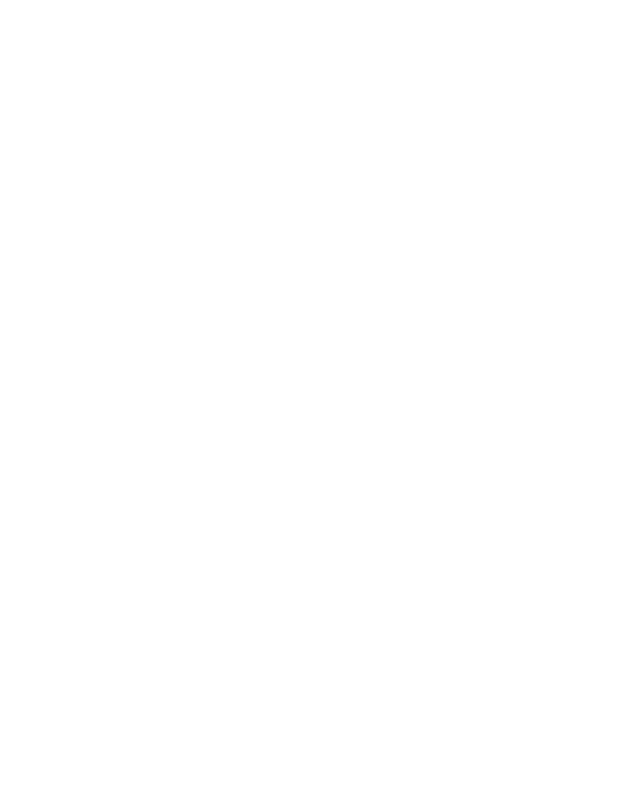
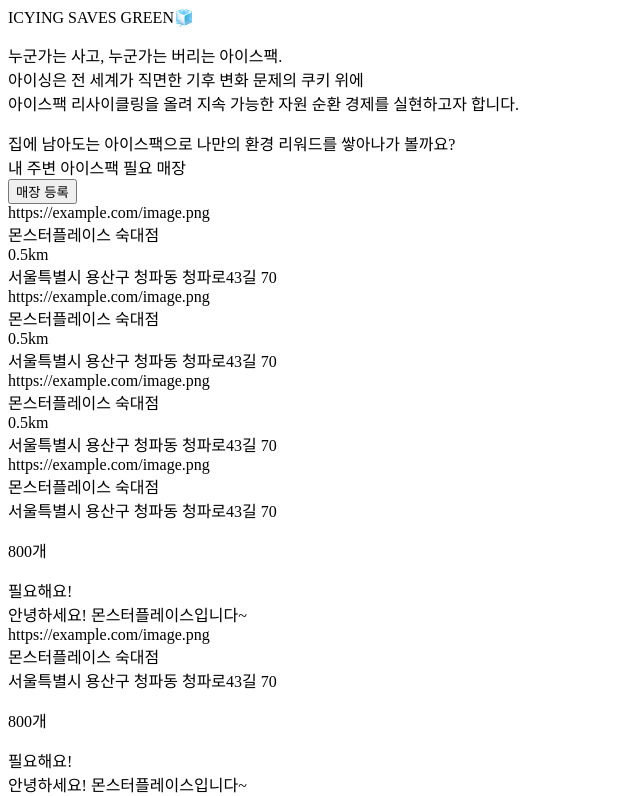
Before and after one commit to gdsckoreahackathon2022/04_ICYING, a React (Create React App) app in the folder icying/: page / in a window 1280 px wide. Before the commit this address had no page. Shown: the top 796 px of the page, without its empty margins (0-640 px from the left). Built offline with nearby package versions, Linux system fonts and the light colour scheme; the HTML template or start-up script is replaced by a standard one.

Commit message:
FEAT: make NeedPage base components

```diff
--- a/icying/src/App.js
+++ b/icying/src/App.js
@@ -1,5 +1,6 @@
 import React from 'react';
 import { BrowserRouter, Route, Routes } from "react-router-dom";
+import MainPage from './components/NeedPage/MainPage';
 
 function App() {
   return (
@@ -8,6 +9,7 @@
       {/* <NavBar/> */}
         <div>
           <Routes>
+            <Route exact path="/" element={<MainPage />}></Route>
             {/* <Route path="/mypage" element={<MyPage />}></Route> */}
           </Routes>
         </div>
--- /dev/null
+++ b/icying/src/components/NeedPage/MainPage.js
@@ -0,0 +1,20 @@
+import React from 'react';
+import NeedPage from './NeedPage'
+
+function MainPage() {
+
+  return (
+    <div>
+      <div>ICYING SAVES GREEN🧊</div>
+      <div>
+        <p>누군가는 사고, 누군가는 버리는 아이스팩. <br />
+        아이싱은 전 세계가 직면한 기후 변화 문제의 쿠키 위에<br />
+        아이스팩 리사이클링을 올려 지속 가능한 자원 순환 경제를 실현하고자 합니다.</p>
+        집에 남아도는 아이스팩으로 나만의 환경 리워드를 쌓아나가 볼까요?
+      </div>
+      <NeedPage />
+    </div>
+  )
+}
+
+export default MainPage;
--- /dev/null
+++ b/icying/src/components/NeedPage/NeedPage.js
@@ -0,0 +1,17 @@
+import React from 'react';
+import PlaceList from './PlaceList';
+import PlaceRead from './PlaceRead';
+
+function NeedPage() {
+
+  return (
+    <div>
+      <div>내 주변 아이스팩 필요 매장</div>
+      <button>매장 등록</button>
+      <PlaceList />
+      <PlaceRead />
+    </div>
+  )
+}
+
+export default NeedPage;
--- /dev/null
+++ b/icying/src/components/NeedPage/PlaceList.js
@@ -0,0 +1,51 @@
+import React from 'react';
+
+function PlaceList() {
+  const places = [
+    {
+      restaurant_id: "1",
+      name: "몬스터플레이스 숙대점",
+      address: "서울특별시 용산구 청파동 청파로43길 70",
+      latitude: 126.19893898,
+      longitude: 36.1231412,
+      distance: "0.5km",
+      logo_image_url: "https://example.com/image.png",
+      is_full: false
+    }, {
+      restaurant_id: "2",
+      name: "몬스터플레이스 숙대점",
+      address: "서울특별시 용산구 청파동 청파로43길 70",
+      latitude: 126.19893898,
+      longitude: 36.1231412,
+      distance: "0.5km",
+      logo_image_url: "https://example.com/image.png",
+      is_full: false
+    }, {
+      restaurant_id: "3",
+      name: "몬스터플레이스 숙대점",
+      address: "서울특별시 용산구 청파동 청파로43길 70",
+      latitude: 126.19893898,
+      longitude: 36.1231412,
+      distance: "0.5km",
+      logo_image_url: "https://example.com/image.png",
+      is_full: false
+    }
+  ];
+  const renderPlaces = places && places.map(place => {
+    return (
+      <div className='place' key={place.restaurant_id}>
+        <div>{place.logo_image_url}</div>
+        <div>{place.name}</div>
+        <div>{place.distance}</div>
+        <div>{place.address}</div>
+      </div>
+    )
+  })
+  return (
+    <div>
+      <div>{renderPlaces}</div>
+    </div>
+  )
+}
+
+export default PlaceList;
--- /dev/null
+++ b/icying/src/components/NeedPage/PlaceRead.js
@@ -0,0 +1,54 @@
+import React from 'react';
+
+function PlaceRead() {
+  const places = [
+    {
+      restaurant_id: 1,
+      name: "몬스터플레이스 숙대점",
+      address: "서울특별시 용산구 청파동 청파로43길 70",
+      latitude: 126.19893898,
+      longitude: 36.1231412,
+      ice_need_number: "800",
+      logo_image_url: "https://example.com/image.png",
+      descript: "안녕하세요! 몬스터플레이스입니다~"
+    }, {
+      restaurant_id: 2,
+      name: "몬스터플레이스 숙대점",
+      address: "서울특별시 용산구 청파동 청파로43길 70",
+      latitude: 126.19893898,
+      longitude: 36.1231412,
+      ice_need_number: "800",
+      logo_image_url: "https://example.com/image.png",
+      descript: "안녕하세요! 몬스터플레이스입니다~"
+    }, {
+      restaurant_id: 3,
+      name: "몬스터플레이스 숙대점",
+      address: "서울특별시 용산구 청파동 청파로43길 70",
+      latitude: 126.19893898,
+      longitude: 36.1231412,
+      ice_need_number: "free",
+      logo_image_url: "https://example.com/image.png",
+      descript: "안녕하세요! 몬스터플레이스입니다~"
+    }
+  ];
+  const renderPlaces = places && places.map(place => {
+    const ice_num = place.ice_need_number == "free" ? "많이" : place.ice_need_number+"개";
+    return (
+      <div className='place' key={place.restaurant_id}>
+        <div>{place.logo_image_url}</div>
+        <div>{place.name}</div>
+        <div>{place.address}</div>
+        <div><p>{ice_num}</p> 필요해요!</div>
+        {/* free */}
+        <div>{place.descript}</div>
+      </div>
+    )
+  })
+  return (
+    <div>
+      <div>{renderPlaces}</div>
+    </div>
+  )
+}
+
+export default PlaceRead;
```
Also changed, not shown: icying/src/components/NeedPage/need.txt (deleted).
